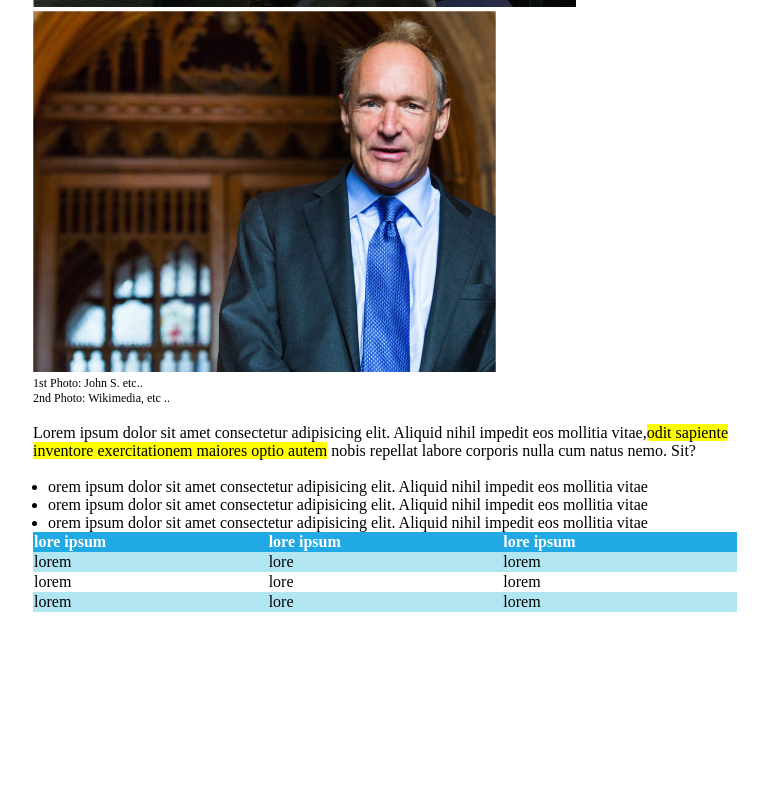
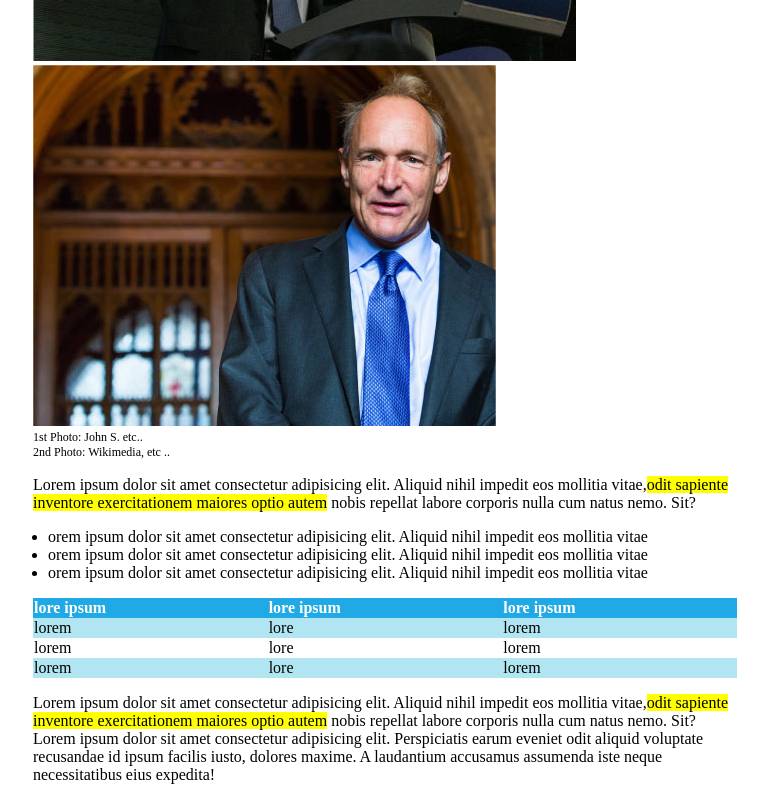
Before and after one commit to rekk88/htm-css-booleaner, a plain HTML site: page index.html in a window 1280 px wide. Shown: the part 632-1432 px from the top of the page, without its empty margins (255-1023 px from the left). Before the commit the page ends 1244 px from the top, so only its background shows below. Drawn offline with Linux system fonts and the light colour scheme.

Commit message:
add: aggiunto ultimo paragrafo di testo nel main

```diff
--- a/css/style.css
+++ b/css/style.css
@@ -1,5 +1,10 @@
 *{
-    margin: 0px;
+    margin-left: 0px;
+    margin-right: 0px;
+}
+
+body{
+    margin-top: 0px;
 }
 
 header{
--- a/index.html
+++ b/index.html
@@ -32,14 +32,14 @@
 
         </section>
         <!-- fine sezione tim -->
-        <br>
+
         <!-- inizio sezione contenuto -->
         <section>
             <p>Lorem ipsum dolor sit amet consectetur adipisicing elit. Aliquid nihil
                impedit eos mollitia vitae,<span class="testo-giallo">odit sapiente inventore exercitationem maiores
                 optio autem</span>  nobis repellat labore corporis nulla cum natus nemo. Sit?
             </p>
-            <br>
+
             <ul>
                 <li>orem ipsum dolor sit amet consectetur adipisicing elit. Aliquid nihil
                     impedit eos mollitia vitae</li>
@@ -80,6 +80,12 @@
             </table>
             <!-- fine tabella -->
 
+            <p>Lorem ipsum dolor sit amet consectetur adipisicing elit. Aliquid nihil
+                impedit eos mollitia vitae,<span class="testo-giallo">odit sapiente inventore exercitationem maiores
+                 optio autem</span>  nobis repellat labore corporis nulla cum natus nemo. Sit?Lorem ipsum dolor sit amet
+                 consectetur adipisicing elit. Perspiciatis earum eveniet odit aliquid voluptate recusandae id ipsum facilis iusto,
+                 dolores maxime. A laudantium accusamus assumenda iste neque necessitatibus eius expedita!
+             </p>
         </section>
         <!-- fine sezione contenuto -->
 
```
